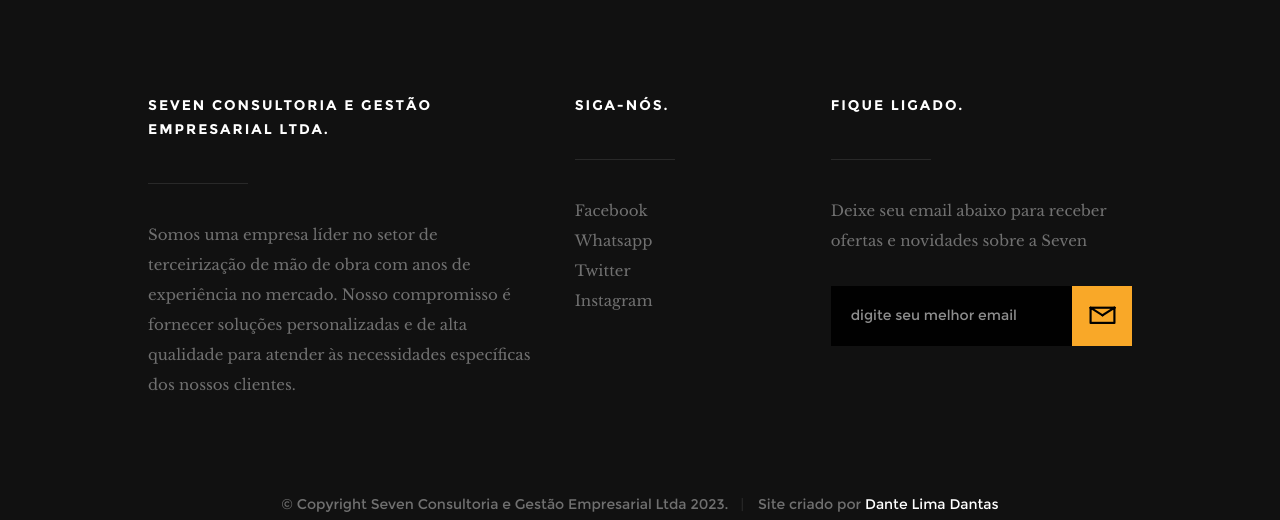
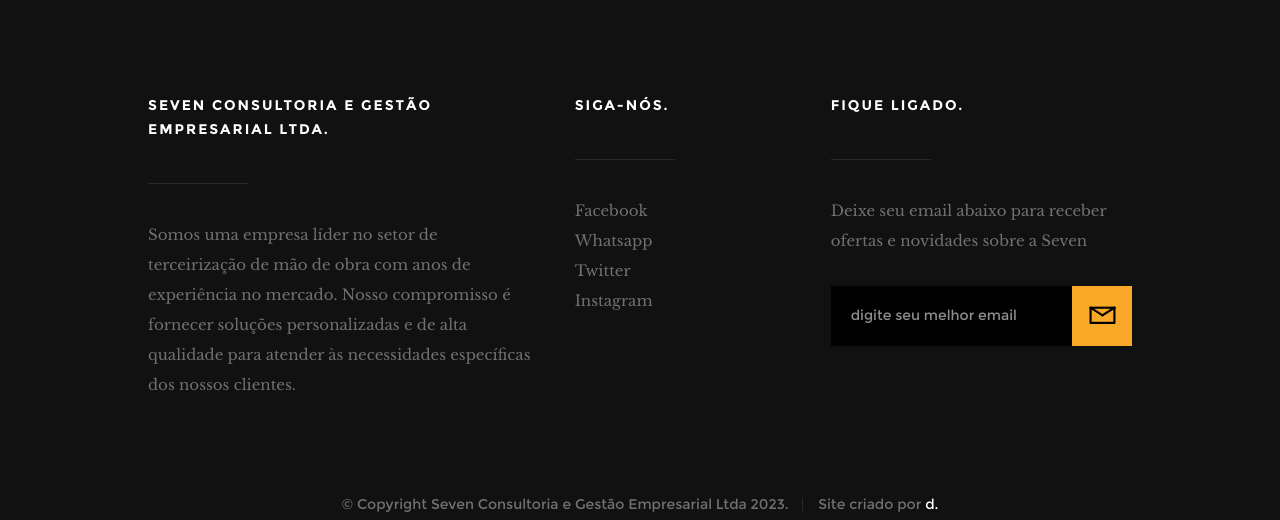
Before and after one commit to dante8941/seven, a plain HTML site: page index.html in a window 1280 px wide. Shown: the part 7423-7943 px from the top of the page. Drawn offline with Linux system fonts and the light colour scheme; files whose address does not match are found by name.

Commit message:
vai se lascar seu porco imundo

```diff
--- a/index.html
+++ b/index.html
@@ -657,8 +657,8 @@
 				<div class="col-twelve">
 					<div class="copyright">
 						<span>© Copyright Seven Consultoria e Gestão Empresarial Ltda 2023.</span>
-						<span>Site criado por <a href="https://dante-portfolio-three.vercel.app/#index.html#home">Dante
-								Lima Dantas</a></span>
+						<span>Site criado por <a href="">d.
+								</a></span>
 					</div>
 				</div>
 
```
Also changed, not shown: readme.txt.
